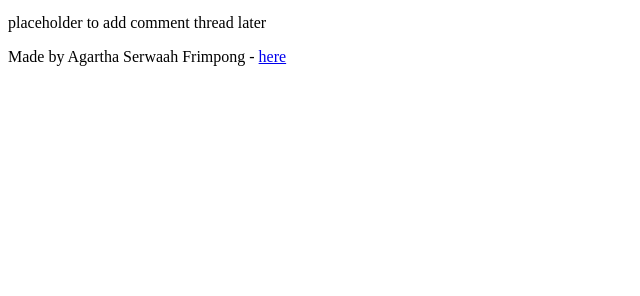
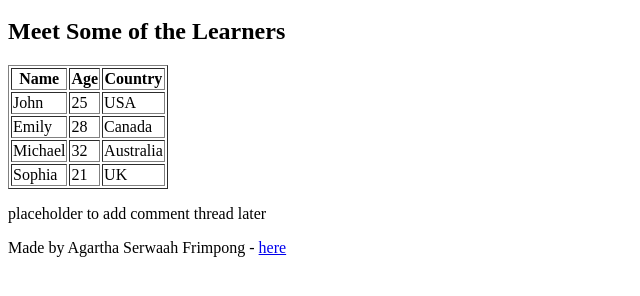
Before and after one commit to Serwaahfrimps/My_First_Portfolio, a plain HTML site: page html_basic/index.html in a window 1280 px wide. Shown: the part 498-794 px from the top of the page, without its empty margins (0-640 px from the left). Drawn offline with Linux system fonts and the light colour scheme.

Commit message:
Update index.html

```diff
--- a/html_basic/index.html
+++ b/html_basic/index.html
@@ -26,6 +26,39 @@
       <a href="https://www.example.com" target="_blank">
         <img src="https://i.ibb.co/gTDZZT8/ALX-Logo-07.png" alt="ALX Logo" width="200">
       </a>
+            <h2>Meet Some of the Learners</h2>
+      <table border="1">
+        <thead>
+          <tr>
+            <th>Name</th>
+            <th>Age</th>
+            <th>Country</th>
+          </tr>
+        </thead>
+        <tbody>
+          <tr>
+            <td>John</td>
+            <td>25</td>
+            <td>USA</td>
+          </tr>
+          <tr>
+            <td>Emily</td>
+            <td>28</td>
+            <td>Canada</td>
+          </tr>
+          <tr>
+            <td>Michael</td>
+            <td>32</td>
+            <td>Australia</td>
+          </tr>
+          <tr>
+            <td>Sophia</td>
+            <td>21</td>
+            <td>UK</td>
+          </tr>
+        </tbody>
+      </table>
+
     </article>
 
     <aside>
```
